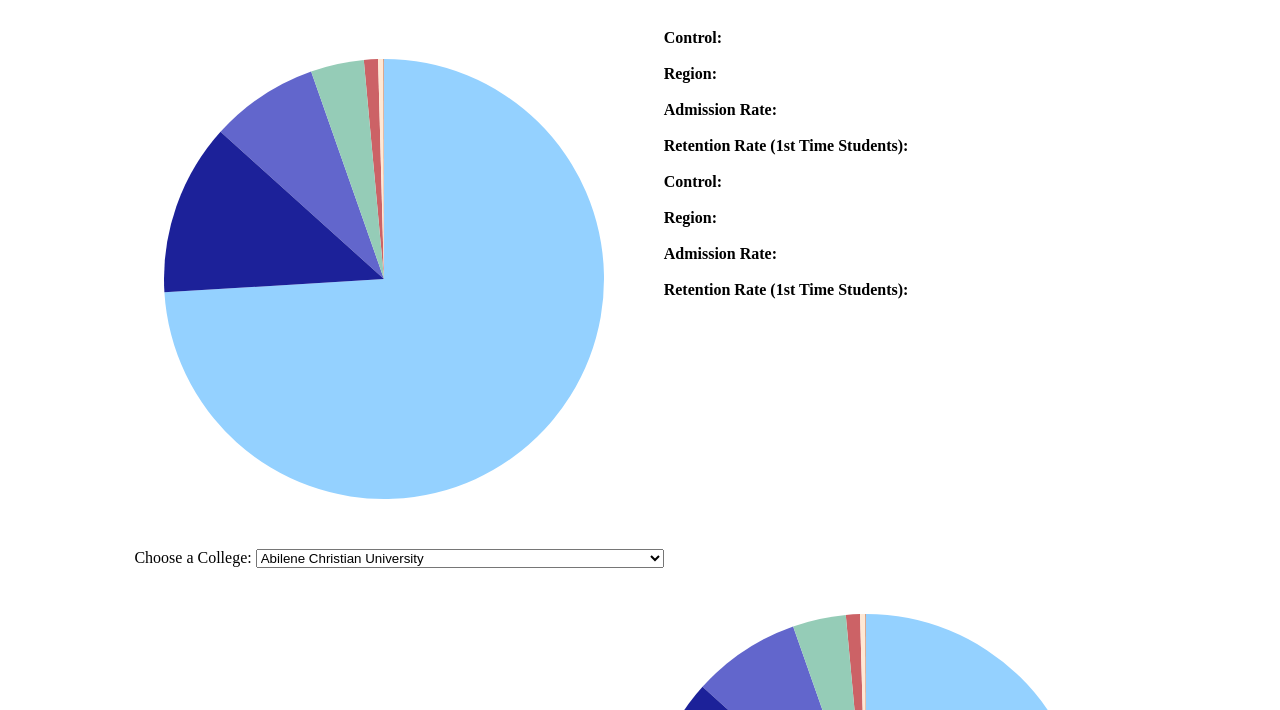
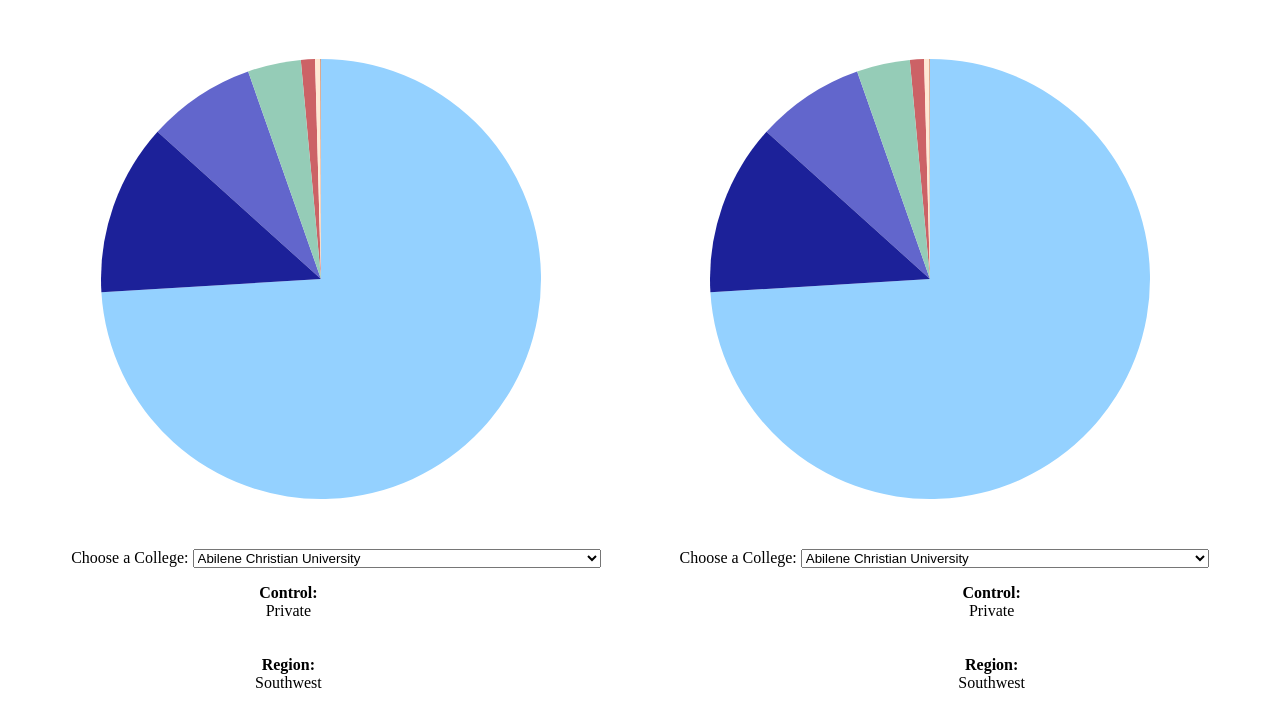
Before and after one commit to eahn2016/CS4460_P5, a plain HTML site: page index.html in a window 1280 px wide. Shown: the part 90-800 px from the top of the page. Drawn offline with nearby package versions, Linux system fonts and the light colour scheme.

Commit message:
moved data below the dropdown and graph

```diff
--- a/index.html
+++ b/index.html
@@ -9,13 +9,20 @@
    	<body>
    		<h1> College Comparer</h1>
 
+      <p>
         <div id = "wrapper">
     	   	<div id = "graph1">
+            <div id = "dropdown1">
+            </div>
     	   	</div>
-            <div id = "graph2">
-            </div>
+          <div id = "graph2">
+            <!-- <div id = "dropdown2">
+            </div> -->
+          </div>
         </div>
+      </p>
 
+      <p>
         <div id = "chart1">
           <strong>Control:</strong> <span id="control1"></span><br/><br/>
           <strong>Region:</strong> <span id="region1"></span><br/><br/>
@@ -29,6 +36,6 @@
           <strong>Admission Rate:</strong> <span id="admitrate2"></span><br/><br/>
           <strong>Retention Rate (1st Time Students):</strong> <span id="retention2"></span><br/><br/>
         </div>
-
+      </p>
 	</body>
 </html>
--- a/main.js
+++ b/main.js
@@ -4,10 +4,12 @@ function start() {
     var width = 500;
     var height = 500;
     var radius = Math.min(width, height) / 2;
-    // var margin = 40;
 
     var graph1 = document.getElementById('graph1');
     var graph2 = document.getElementById('graph2');
+
+    var dropdown1 = document.getElementById('dropdown1');
+    // var dropdown2 = document.getElementById('dropdown2');
 
     var svg1 = d3.select(graph1)
         .append('svg')
@@ -120,6 +122,11 @@ function start() {
                 .attr("d", arc);
             });
 
+        d3.select("#control1").text(collegeMap1[newCollege1].control);
+        d3.select("#region1").text(collegeMap1[newCollege1].region);
+        d3.select("#admitrate1").text(collegeMap1[newCollege1].admission);
+        d3.select("#retention1").text(collegeMap1[newCollege1].retention);
+
         function changeCollege1() {
             newCollege1 = d3.select('#select1').property('value');
             var college1Races = [{"Race": "White", "Percent": collegeMap1[newCollege1].white},
@@ -176,6 +183,42 @@ function start() {
                     });
             });
 
+        // selection1.select('#graph1')
+        //     // .attr('id', 'select1')
+        //     .on('change', function() {
+        //         changeCollege1();
+        //         var college1Races = [{"Race": "White", "Percent": collegeMap1[newCollege1].white},
+        //             {"Race": "Black", "Percent": collegeMap1[newCollege1].black},
+        //             {"Race": "Hispanic", "Percent": collegeMap1[newCollege1].hispanic},
+        //             {"Race": "Asian", "Percent": collegeMap1[newCollege1].asian},
+        //             {"Race": "American Indian", "Percent": collegeMap1[newCollege1].indian},
+        //             {"Race": "Pacific Islander", "Percent": collegeMap1[newCollege1].pacific},
+        //             {"Race": "Biracial", "Percent": collegeMap1[newCollege1].biracial}];
+        //         var pie1 = d3.pie()
+        //             .value(function(d) { return d.Percent; })
+        //             (college1Races);
+
+        //         var g = svg1.selectAll("arc")
+        //             .data(pie1)
+        //             .enter().append("g")
+        //             .attr("class", "arc");
+
+        //         g.append("path")
+        //             .attr("d", arc)
+        //             .style("fill", function(d) { return colors[d.data["Race"]];
+        //             })
+        //             .on("mouseover", function(d) {
+        //                 d3.select(this).transition()
+        //                 .duration(500)
+        //                 .attr("d", arcOver);
+        //             })
+        //             .on("mouseout", function(d) {
+        //                 d3.select(this).transition()
+        //                 .duration(1000)
+        //                 .attr("d", arc);
+        //             });
+        //     });
+
         var selectCollege1 = selection1.selectAll('option')
             .data(colleges1)
             .enter()
@@ -216,6 +259,11 @@ function start() {
                 .duration(1000)
                 .attr("d", arc);
         });
+
+        d3.select("#control2").text(collegeMap2[newCollege2].control);
+        d3.select("#region2").text(collegeMap2[newCollege2].region);
+        d3.select("#admitrate2").text(collegeMap2[newCollege2].admission);
+        d3.select("#retention2").text(collegeMap2[newCollege2].retention);
 
         function changeCollege2() {
             newCollege2 = d3.select('#select2').property('value');
--- a/style.css
+++ b/style.css
@@ -8,25 +8,32 @@ body {
 	font-family: Avenir;
 }
 
+span {
+    display: block;
+}
+
 #wrapper {
 	clear:both;
 }
 
 #graph1 {
     float:left;
-    padding-left: 10%;
+    padding-left: 5%;
 }
 
 #graph2{
 	float:right;
-	padding-right: 10%;
+	padding-right: 5%;
 }
 
-
-#chart3 {
-	text-align: left;
+#chart1 {
+	float: left;
+    padding-left: 12.5%;
+    text-align: center;
 }
 
-#chart4 {
-	text-align: right;
+#chart2 {
+	float: right;
+    padding-right: 12.5%;
+    text-align: center;
 }
```
